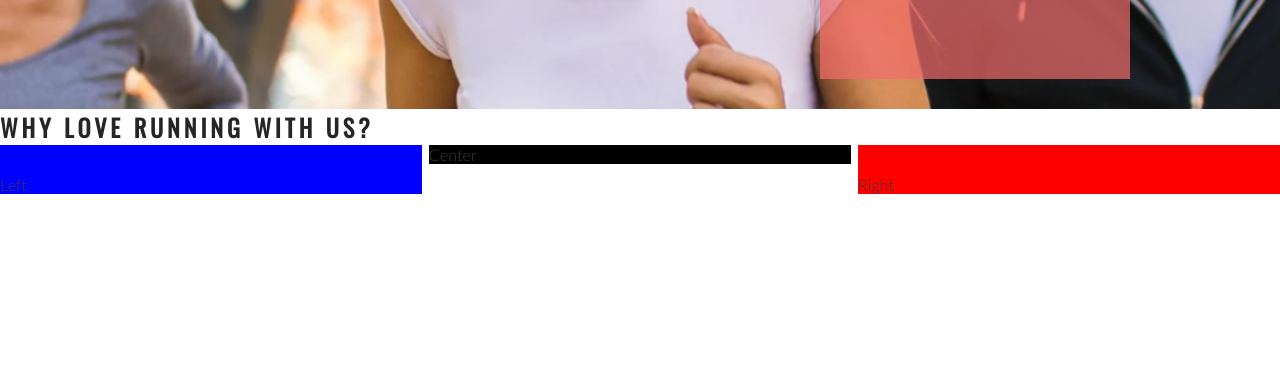
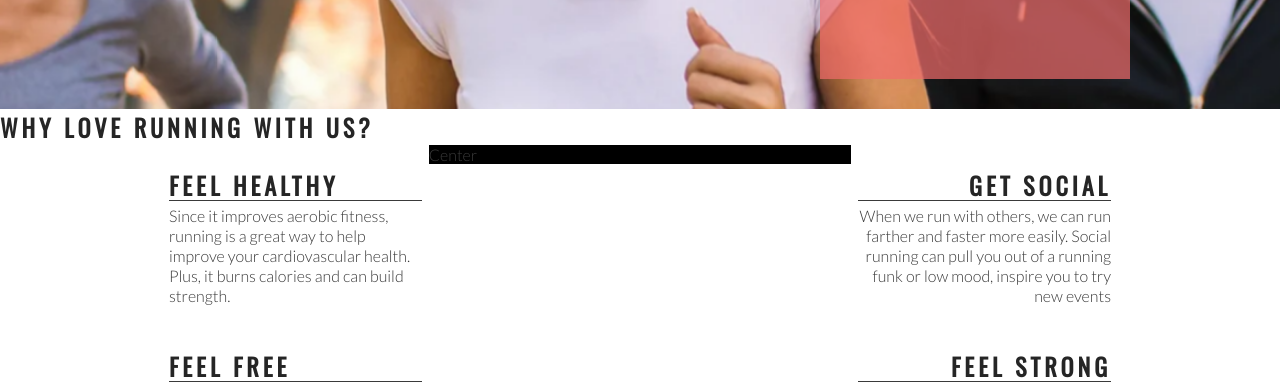
Before and after one commit to RikkieBobby/love-running, a plain HTML site: page index.html in a window 1280 px wide. Shown: the part 566-952 px from the top of the page. Drawn offline with nearby package versions, Linux system fonts and the light colour scheme.

Commit message:
style right about section and content

```diff
--- a/assets/css/style.css
+++ b/assets/css/style.css
@@ -122,14 +122,12 @@ h1, h2 {
     padding-top: 30px;
     width: 33%;
     float: left;
-    background-color: blue;
 }
 
 #right-about {
     padding-top: 30px;
     width: 33%;
     float: right;
-    background-color: red;
 }
 
 #center-about {
@@ -138,3 +136,33 @@ h1, h2 {
     margin: 0 auto;
     background-color: black;
 }
+
+hr {
+    border-top: 1px solid #3a3a3a;
+    width: 100%;
+    margin: 5px 0;
+}
+
+.left-about-heading {
+    width: 60%;
+    float: right;
+    line-height: 20px;
+    clear: both;
+    margin-bottom: 50px;
+}
+
+.right-about-heading {
+    width: 60%;
+    float: left;
+    line-height: 20px;
+    clear: both;
+    margin-bottom: 50px;
+}
+
+.right-about-heading h2 {
+    text-align: right;
+}
+
+.right-about-heading p {
+    text-align: right;
+}
--- a/index.html
+++ b/index.html
@@ -48,8 +48,42 @@
 
     <section id="club-ethos">
         <h1>Why Love Running With Us?</h1>
-        <div id="left-about">Left</div>
-        <div id="right-about">Right</div>
+        <div id="left-about">
+            <div class="left-about-heading">
+                <h2>Feel Healthy</h2>
+                <hr>
+                <p>
+                    Since it improves aerobic fitness, running is a great way to help improve your cardiovascular
+                    health.
+                    Plus, it burns calories and can build strength.
+                </p>
+            </div>
+            <div class="left-about-heading">
+                <h2>Feel Free</h2>
+                <hr>
+                <p>
+                    Physical exercise, running included, is known to release endorphins in the brain. Endorphins make
+                    you more energetic, more awake and, yes, happier.
+                </p>
+            </div>
+        </div>
+        <div id="right-about">
+            <div class="right-about-heading">
+                <h2>Get Social</h2>
+                <hr>
+                <p>
+                    When we run with others, we can run farther and faster more easily. Social running can pull you out
+                    of a running funk or low mood, inspire you to try new events
+                </p>
+            </div>
+            <div class="right-about-heading">
+                <h2>Feel Strong</h2>
+                <hr>
+                <p>
+                    Running strengthens your heart by pumping blood more effectively through your body.
+                </p>
+            </div>
+        </div>
         <div id="center-about">Center</div>
     </section>
 
```
